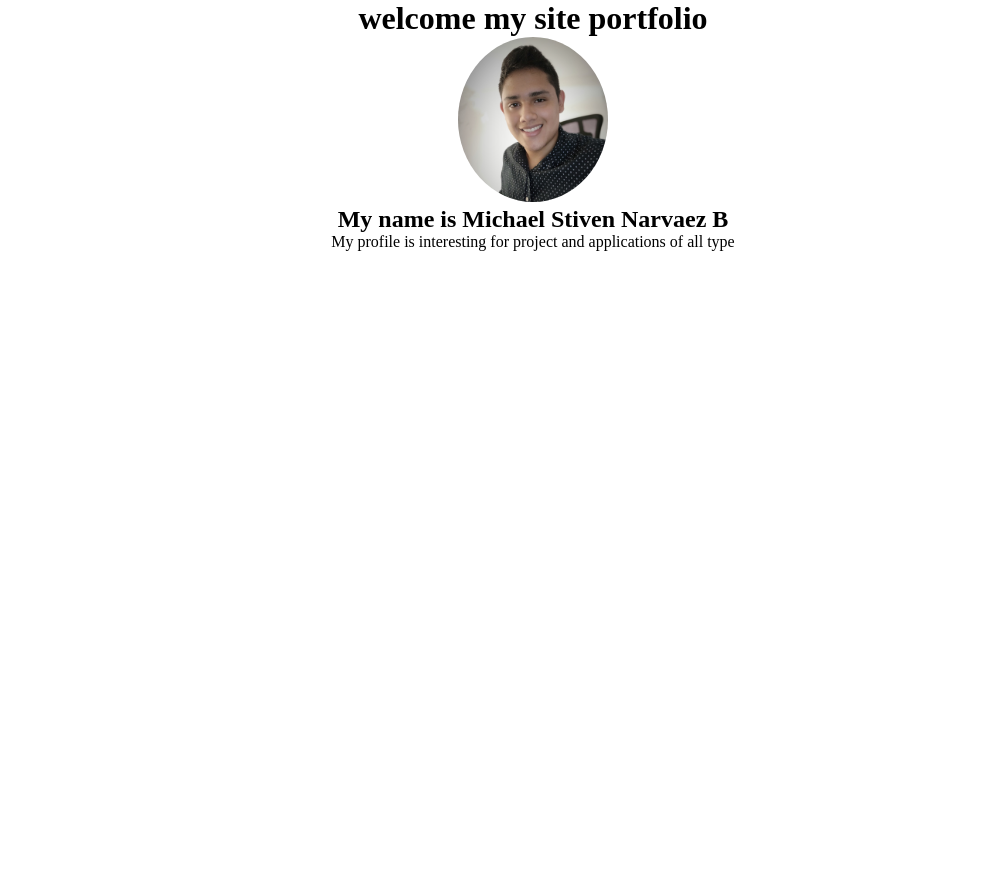
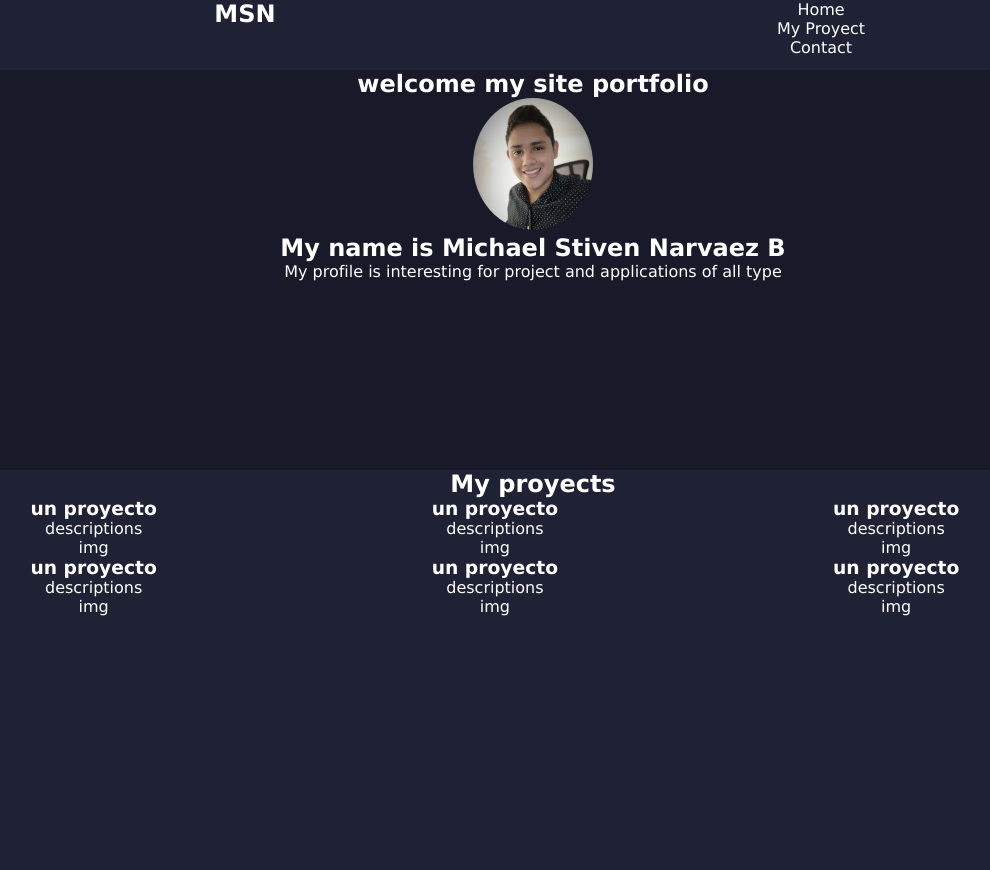
Before and after one commit to Novox12/my-page-site, a plain HTML site: page index.html in a window 1280 px wide. Shown: the whole page, without its empty margins (107-1097 px from the left). Before the commit the page ends 800 px from the top, so only its background shows below. Drawn offline with Linux system fonts and the light colour scheme.

Commit message:
mejorando el cuerpo

```diff
--- a/css/style.css
+++ b/css/style.css
@@ -3,15 +3,95 @@
     padding: 0;
 }
 
-h1 {
+:root{
+    --color-prymari:#181929;
+    --color-secondary:#1F2235;
+}
+
+body{
+    color: white;
+    font-family: Verdana, Geneva, Tahoma, sans-serif;
+}
+
+a{
+    text-decoration: none;
+    color: white;
+}
+
+nav {
+    background: var(--color-secondary);
+    display: flex;
+    justify-content: center;
+    width: 100%;
+    height: 70px;
+    color: white;
+}
+
+nav h2 {
+    display: flex;
+    justify-content: center;
+    width: 50%;
+    padding-left: 5%;
+}
+
+nav ul {
+    color: white;
+    display: block;
+    width: 50%;
+    padding-right: 5%;
+}
+
+nav ul li{
+    display: flex;
+    justify-content: center;
+    color: white;
+    text-decoration: none;
+    list-style: none;
+}
+
+.main-presentation{
+    background:var(--color-prymari);
+    width: 100%;
+    height: 400px;
     text-align: center;
 }
 
-section {
-    text-align: center;
+.main-presentation img{
+    border-radius: 50%;
+    width: 120px;
 }
 
-section img {
-    border-radius: 50%;
-    width: 150px;
+.main-proyects{
+    background: var(--color-secondary);
+    text-align: center;
+    height: 400px;
 }
+.main-card-proyects{
+    width: 95%;
+    display: grid;
+    grid-template-columns: 33% 33% 33%;
+}
+
+.card-proyects{
+    width: 100%;
+    background: var(--color-prymari);
+}
+
+
+
+
+
+
+
+
+@media (max-width: 600px){
+    .main-card-proyects{
+        grid-template-columns: 50% 50% ;
+    }
+}
+
+@media (max-width: 330px){
+    .main-card-proyects{
+        grid-template-columns: 100%;
+    }
+}
--- a/index.html
+++ b/index.html
@@ -8,12 +8,55 @@
     <title>My page site</title>
 </head>
 <body>
+    <nav>
+        <h2>MSN</h2>
+        <ul>
+            <li><a href="./">Home</a></li>
+            <li><a href="./my-proyect.html">My Proyect</a></li>
+            <li><a href="./contact.html">Contact</a></li>
+        </ul>
+    </nav>
     <main>
-        <h1>welcome my site portfolio</h1>
-        <section>
+        <section class="main-presentation">
+            <h1>welcome my site portfolio</h1>
             <img src="./img/picture-my.jpg" alt="My pirture">
             <h2>My name is Michael Stiven Narvaez B</h2>
             <p>My profile is interesting for project and applications of all type</p>
+        </section>
+        <section class="main-proyects">
+            <h1>My proyects</h1>
+            <section class="main-card-proyects">
+                <div class="card-proyect">
+                    <h3>un proyecto</h3>
+                    <p>descriptions</p>
+                    <p>img</p>
+                </div>
+                <div class="card-proyect">
+                    <h3>un proyecto</h3>
+                    <p>descriptions</p>
+                    <p>img</p>
+                </div>
+                <div class="card-proyect">
+                    <h3>un proyecto</h3>
+                    <p>descriptions</p>
+                    <p>img</p>
+                </div>
+                <div class="card-proyect">
+                    <h3>un proyecto</h3>
+                    <p>descriptions</p>
+                    <p>img</p>
+                </div>
+                <div class="card-proyect">
+                    <h3>un proyecto</h3>
+                    <p>descriptions</p>
+                    <p>img</p>
+                </div>
+                <div class="card-proyect">
+                    <h3>un proyecto</h3>
+                    <p>descriptions</p>
+                    <p>img</p>
+                </div>
+            </section>
         </section>
     </main>
     <script src="./js/js.js"></script>
--- a/js/js.js
+++ /dev/null
@@ -1 +0,0 @@
-alert("my page site")
```
Also changed, not shown: contact.html (added, +29 -0 lines), my-proyect.html (added, +29 -0 lines).
